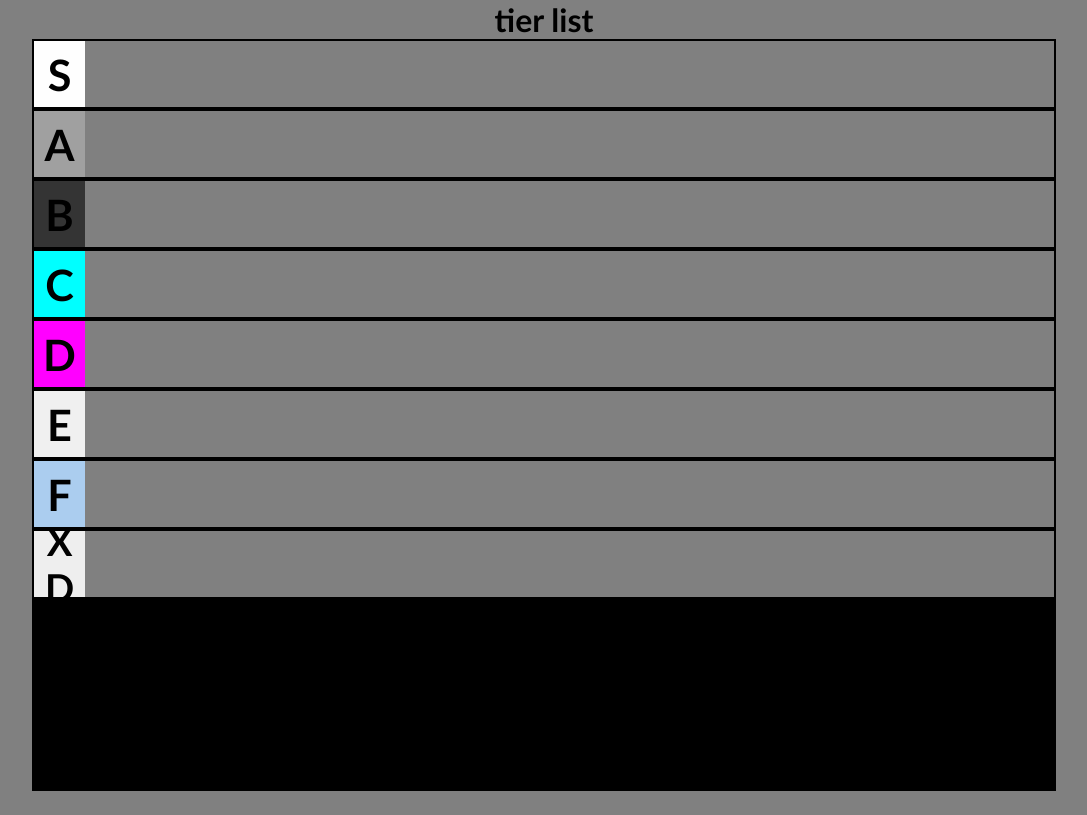
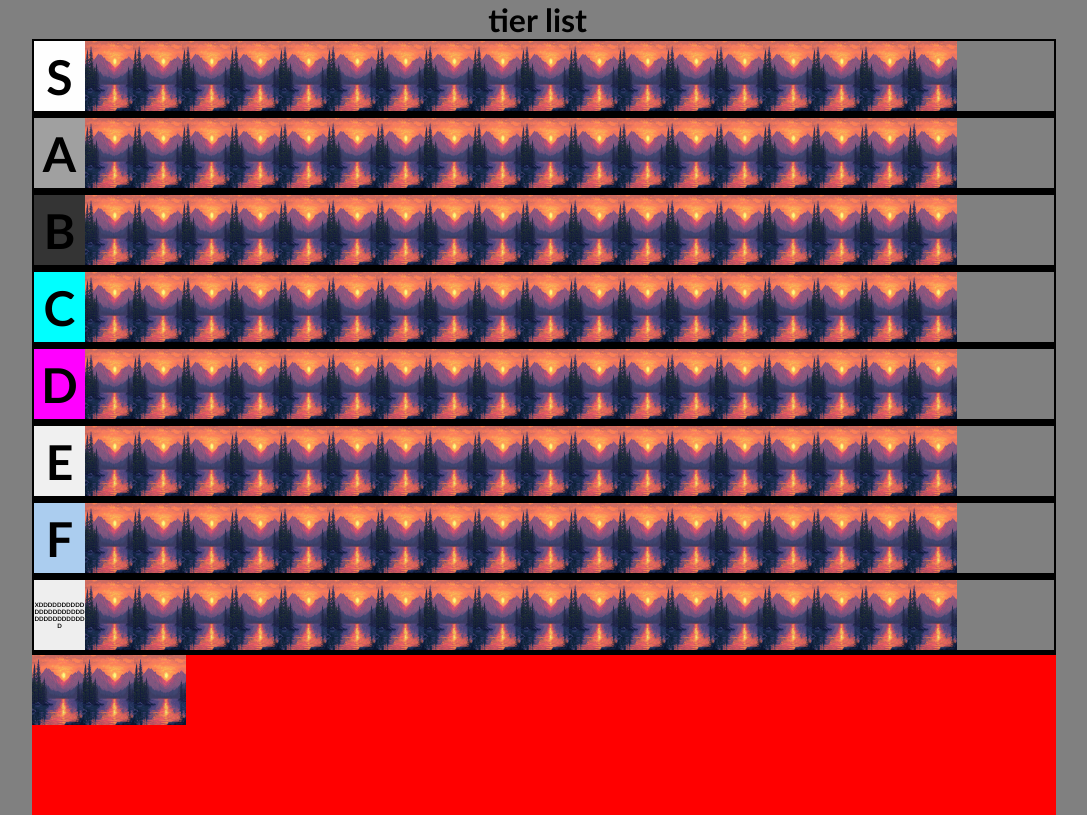
Before and after one commit to DLis117/Portfolio, a React (Vite) app in the folder js/ReactJS/tutorial_stuff/: page / in a window 1280 px wide. Shown: the whole page, without its empty margins (96-1183 px from the left). Built offline with nearby package versions, Linux system fonts and the light colour scheme.

Commit message:
tier list w.i.p

```diff
--- a/js/ReactJS/tutorial_stuff/src/App.jsx
+++ b/js/ReactJS/tutorial_stuff/src/App.jsx
@@ -143,7 +143,7 @@ function App() {
           {/* <AutocompleteData/> */}
           {/* <TicTacToe/> */}
           {/* <UseFetchCustomHookComponent/> */}
-          <TierList tiers={[{tier:'S',color:'#fefefe'},{tier:'A',color:'#a0a0a0'},{tier:'B',color:'#343434'},{tier:'C',color:'#00ffff'},{tier:'D',color:'#ff00ff'},{tier:'E',color:'#f0f0f0'},{tier:'F',color:'#abcdef'},{tier:'XD',color:'#eeeeee'}]} label={`tier list`}/>
+          <TierList tiers={[{tier:'S',color:'#fefefe'},{tier:'A',color:'#a0a0a0'},{tier:'B',color:'#343434'},{tier:'C',color:'#00ffff'},{tier:'D',color:'#ff00ff'},{tier:'E',color:'#f0f0f0'},{tier:'F',color:'#abcdef'},{tier:'XDDDDDDDDDDDDDDDDDDDDDDDDDDDDDDDDD',color:'#eeeeee'}]} label={`tier list`}/>
           </>
         )
 }
--- a/js/ReactJS/tutorial_stuff/src/TierList/TierList.jsx
+++ b/js/ReactJS/tutorial_stuff/src/TierList/TierList.jsx
@@ -1,33 +1,81 @@
+import { useEffect, useState } from 'react';
 import tierStyle from '/src/TierList/TierList.module.css'
 function TierList(props)
 {
+    let dummyDataToBeTiered=['/public/sunset.png','/public/sunset.png','/public/sunset.png']
     let mainVH=80;
     let dataVH=10;
     let tiersVH=mainVH-dataVH;
     let fontSize=300;
+    let width=80;
+    let imageWidth=5;
 
-     let tiers=props.tiers.map(x=>(
-                                    <div className={tierStyle.tier} style={{background:`${x.color}`,height:`${tiersVH/props.tiers.length}vh`}}>
-                                        <div className={tierStyle.flexComponent}>
-                                            {/* if length of text is longer than 7 then font size gets negative value and becomes too large */}
-                                            <h1 style={{fontSize:x.tier.length<7?`${fontSize-(x.tier.length*30)}%`:'10px'}}>{x.tier}
-                                            </h1>
-                                        </div>
-                                            <div className={tierStyle.dataOfTier}>
+    let [tiersData,setTierData]=useState(                                                                   /* font size will be scaled to fit the tier square*/
+        props.tiers.map((x,y)=>({index:y,text:x.tier,color:x.color,height:`${tiersVH/props.tiers.length}vh`,fontSize:`${fontSize/x.tier.length}%`,data:[]}))
+    )
 
-                                            </div>
-                                    </div>))
+
+    // let [dataToBeTiered,setDataToBeTiered]=useState(props.imagesData.map((x,y)=>({index:y,src:x})));
+    let [dataToBeTiered,setDataToBeTiered]=useState(dummyDataToBeTiered.map((x,y)=>({index:y,src:x})));
+
+
+
+
+    useEffect(()=>{
+    },[])
+    // for (let x of );
     //  console.log(tierNames,tierNames.length);
-console.log(tiersVH/props.tiers.length);
+    // console.log(tierFrames);
 
     return (<>
                 <h1>{props.label}</h1>
                 <div className={tierStyle.tierListContainer}>
-                    <div className={tierStyle.tiersContainer}>
-                        {tiers}
+                    {tiersData.map(x=>
+                    // height:x.height
+                        <div className={tierStyle.tier} id={x.index} style={{background:x.color,width:`${width}vw`}} onMouseOver={()=>console.log(x.index)}>
+                                <div className={tierStyle.flexComponent} style={{width:`${imageWidth}%`,height:`${tiersVH/props.tiers.length}vh`}}>
+
+                                    {/* if text is bigger, make font smaller and smaller */}
+                                    {/* if length of text is longer than 7 then font size gets negative value and becomes too large
+                                        thats why we have to cap it */}
+                                    <h1 style={{fontSize:x.fontSize}}>{x.text}</h1>
+                                </div>
+                                <div className={tierStyle.dataOfTier}>
+                                {dataToBeTiered.map(x=><img key={x.index} src={x.src} className={tierStyle.img} style={{width:`${imageWidth}%`,height:`${tiersVH/props.tiers.length}vh`}}/>)}
+                                {dataToBeTiered.map(x=><img key={x.index} src={x.src} className={tierStyle.img} style={{width:`${imageWidth}%`,height:`${tiersVH/props.tiers.length}vh`}}/>)}
+                                {dataToBeTiered.map(x=><img key={x.index} src={x.src} className={tierStyle.img} style={{width:`${imageWidth}%`,height:`${tiersVH/props.tiers.length}vh`}}/>)}
+                                {dataToBeTiered.map(x=><img key={x.index} src={x.src} className={tierStyle.img} style={{width:`${imageWidth}%`,height:`${tiersVH/props.tiers.length}vh`}}/>)}
+                                {dataToBeTiered.map(x=><img key={x.index} src={x.src} className={tierStyle.img} style={{width:`${imageWidth}%`,height:`${tiersVH/props.tiers.length}vh`}}/>)}
+                                {dataToBeTiered.map(x=><img key={x.index} src={x.src} className={tierStyle.img} style={{width:`${imageWidth}%`,height:`${tiersVH/props.tiers.length}vh`}}/>)}
+
+                                </div>
+                        </div>)}
+                    <div className={tierStyle.dataContainer}>
+                        {/* <img src='/public/sunset.png' className={tierStyle.img} style={{width:imageWidth}}/> */}
+
+                        {dataToBeTiered.map(x=><img key={x.index} src={x.src} className={tierStyle.img} style={{width:`${imageWidth}%`,height:`${tiersVH/props.tiers.length}vh`}}/>)}
                     </div>
-                    <div className={tierStyle.dataContainer}></div>
                 </div>
-                </>)
+            </>)
 }
 export default TierList;
+
+
+
+// tier
+// {
+//     index: 0,
+//     text: 'a',
+//     color: '#ffffff',
+//     height: 12 //vh to bedzie ulegalo zmianie a na poczatku zostanie wyliczone na podstawie ilosci tierow
+//     //top i bottom bedzie znany jak dasz onmousemove na danym komponencie
+        // data=[] //tu beda obrazki
+// }
+
+//na podstawie tego ile jest tierow ustalimy min height
+//ale damy inline-block zeby mogl sie powiekszac
+
+//w srodku text + miejsce na dane
+//text odpowiednio bedzie sie zmniejszal zeby sie zmiescic w ramce
+// dane inline block? ale raczej o min height =100% width = 90% (w zaleznosci ile text bedzie zajmowal)
+//dane inline block zeby dalo sie je wrzucic i zeby sie powiekszaly
--- a/js/ReactJS/tutorial_stuff/src/TierList/TierList.module.css
+++ b/js/ReactJS/tutorial_stuff/src/TierList/TierList.module.css
@@ -1,36 +1,37 @@
 .tierListContainer
 {
     width: 80vw;
-    height: 94vh;
+    min-height: 94vh;
     display: inline-block;
     background: black;
 }
 .dataContainer
 {
-    width: 100%;
-    /* height: 20vh; */
+    min-height: 20vh;
     /* height: calc(var(--tierListComponentHeight) - 60vh); between - and value must be a SPACE! */
-    /* background: red; */
+    background: red;
 }
 .tier
 {
+    display: inline-block;
     /* margin-bottom: 2%; */
     /* text-align: center; */
     border: solid black 2px;
+    /* height: 20vh; */
 }
 .flexComponent
 {
     display: flex;
+    flex-wrap: wrap;
     align-items: center;
     justify-content: center;
     float: left;
-    width: 5%;
     height: 100%;
     overflow: hidden;
 }
 h1
 {
-    width: 100%;
+    width: 99%;
     word-wrap: break-word;
 }
 .dataOfTier
@@ -41,3 +42,11 @@ h1
     background: gray;
     float: right;
 }
+
+.img
+{
+    float: left;
+    background-size: cover;
+    background-repeat: no-repeat;
+    background-position: center;
+}
```
